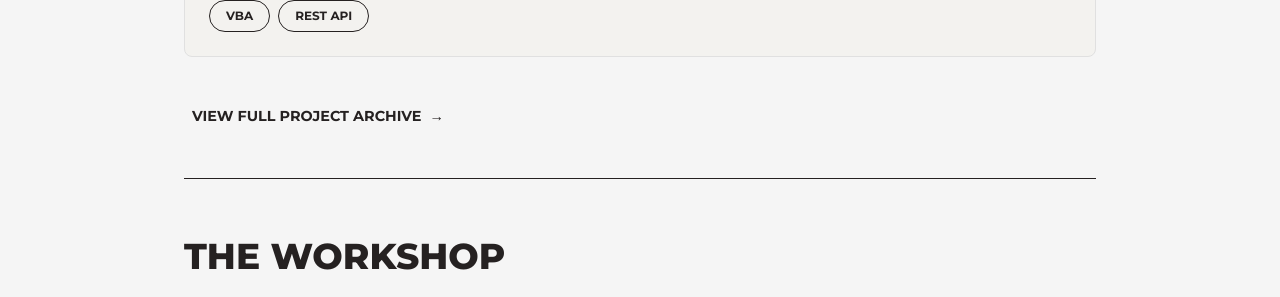
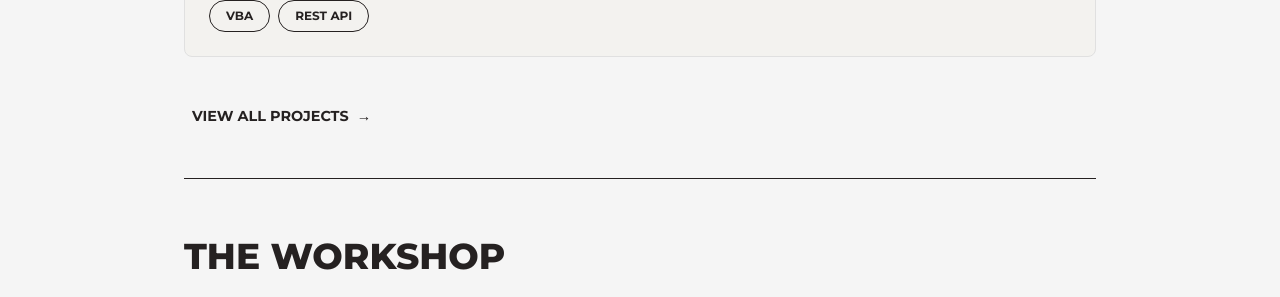
Before and after one commit to huongntn/portfolio-website, a Jekyll site: the page built from index.html, in a window 1280 px wide and 900 px high, scrolled down 1802 px. Shown: the part 153-450 px from the top of the window. Built offline with Jekyll 4.4.1, drawn with Linux system fonts in a browser that asks for light colours; some web fonts are replaced.

Commit message:
Update index.html

```diff
--- a/index.html
+++ b/index.html
@@ -69,7 +69,7 @@ title: Home
   </a>
 
   <a href="/archive" class="archive-link">
-    View Full Project Archive
+    View All Projects
     <span class="arrow">→</span>
   </a>
 </section>
```
